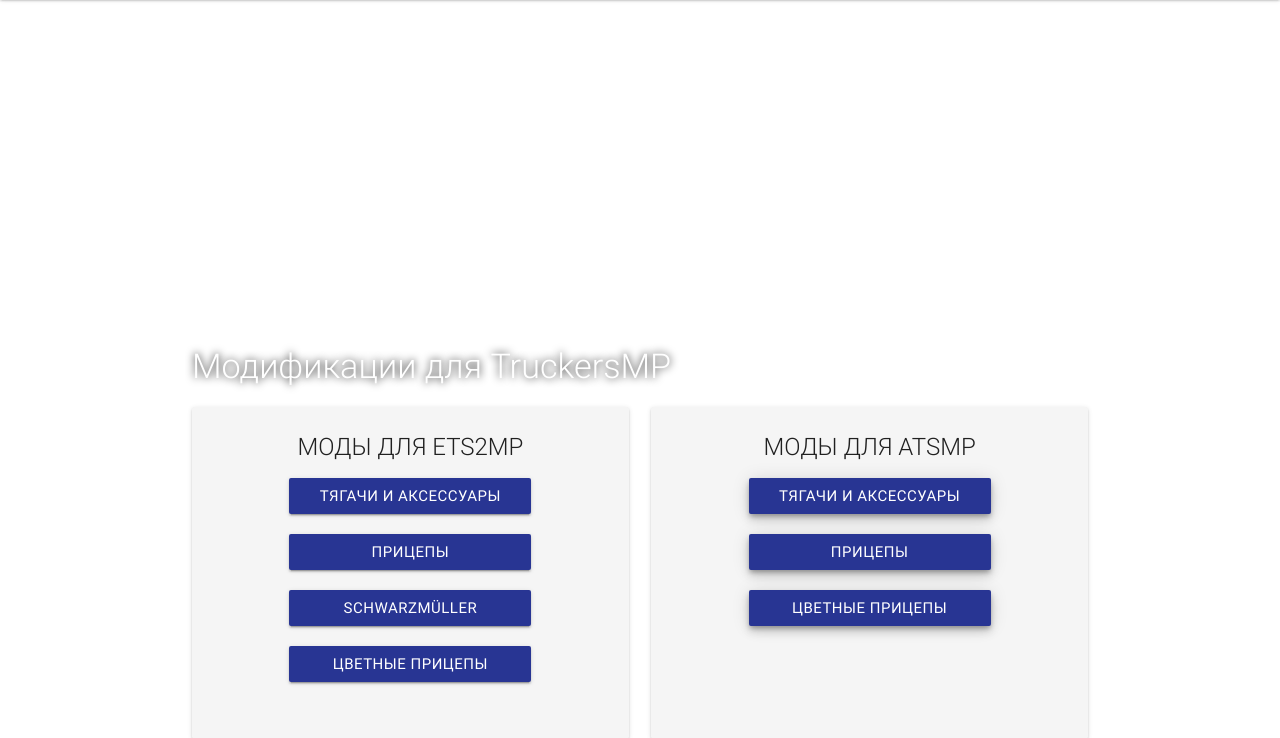
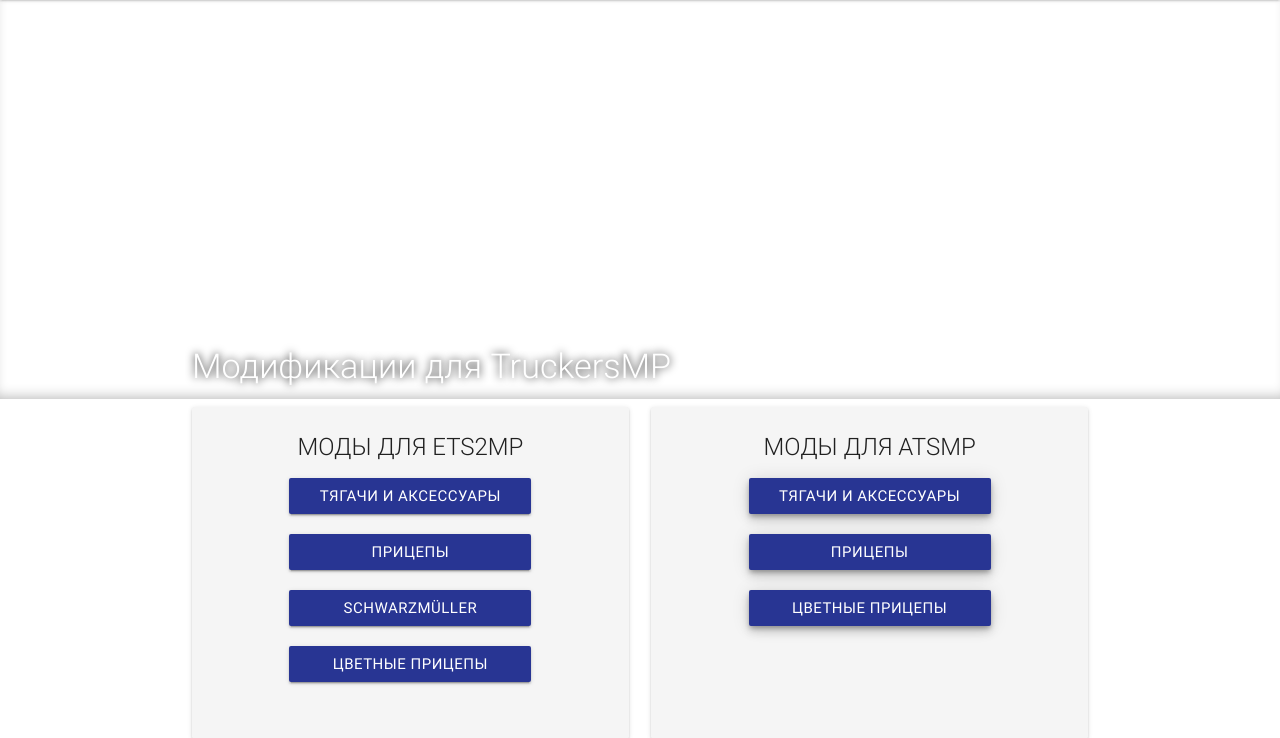
Before and after one commit to Sywooch/volvovtc, a Yii app: template views/site/mods.php in a window 1280 px wide. Shown: the part 65-803 px from the top of the page. Run offline with PHP 8.4 and a stand-in for Yii, Linux system fonts and the light colour scheme; the template is opened without the code that fills it, so the values that code supplies are empty; a stand-in replaces the project's code that opens the database connection; some libraries are stand-ins or nearby versions.

Commit message:
parallax shadows fix

```diff
--- a/views/site/claims.php
+++ b/views/site/claims.php
@@ -4,7 +4,7 @@
 $this->title = 'Заявления Volvo Trucks';
 ?>
 
-<div class="parallax-container" style="height: 400px;">
+<div class="parallax-container parallax-shadow" style="height: 400px;">
     <div class="container">
         <h4 class="parallax-title light white-text text-shadow">Заявления Volvo Trucks</h4>
     </div>
--- a/views/site/mods.php
+++ b/views/site/mods.php
@@ -6,7 +6,7 @@ $this->title = 'Модификации для TruckersMP - Volvo Trucks';
 
 ?>
 
-<div class="parallax-container" style="height: 400px;">
+<div class="parallax-container parallax-shadow" style="height: 400px;">
     <div class="container">
         <h4 class="parallax-title light white-text text-shadow">Модификации для TruckersMP</h4>
     </div>
--- a/views/site/mods_category.php
+++ b/views/site/mods_category.php
@@ -4,7 +4,7 @@ use yii\helpers\Url;
 
 $this->title = $category->title . ' - '.$subcategory->title . ' - Volvo Trucks'; ?>
 
-<div class="parallax-container" style="height: 400px;">
+<div class="parallax-container parallax-shadow" style="height: 400px;">
     <div class="container">
         <h4 class="parallax-title light white-text text-shadow"><?= $category->title ?></h4>
     </div>
```
